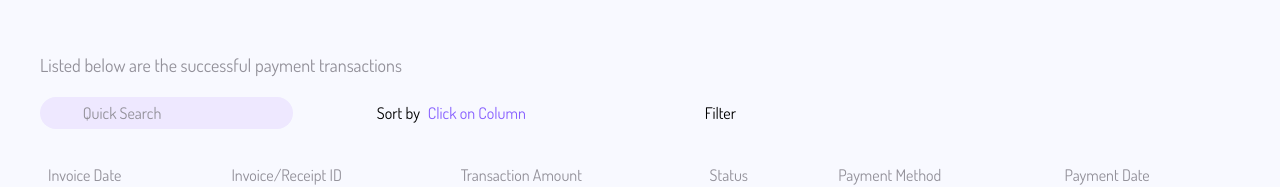
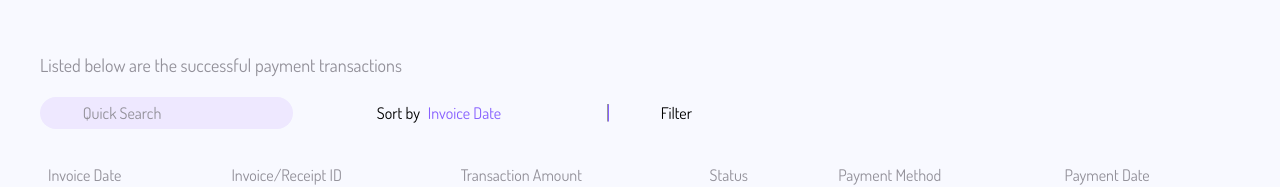
Before and after one commit to yuhanasy/react-data-table, a React (Create React App) app: page / in a window 1280 px wide. Shown: the top 187 px of the page. Built offline with nearby package versions, Linux system fonts and the light colour scheme; some icons are missing.

Commit message:
improve sorting button functionality

```diff
--- a/src/components/DataTable/index.js
+++ b/src/components/DataTable/index.js
@@ -26,7 +26,7 @@ import {
 class DataTable extends React.Component {
   state = {
     currentRows: [],
-    sortBy: "Click on Column",
+    sortBy: "invoiceDate",
     ascending: true,
     data: [],
     input: ""
@@ -43,11 +43,10 @@ class DataTable extends React.Component {
     });
   };
 
-  handleClickColumn = event => {
-    const value = event.target.id;
+  handleSort = event => {
+    const value = event ? event.target.id : this.state.sortBy;
     let copyData = [...this.props.data];
     let { ascending } = this.state;
-    const { header } = this.props;
 
     // Convert invoice date payment date and payment date data into date type
     for (let d of copyData) {
@@ -57,10 +56,6 @@ class DataTable extends React.Component {
         d.paymentDate = strToDate(d.paymentDate);
       }
     }
-
-    const sortBy = header
-      .filter(col => col.value.match(value))
-      .map(col => col.label);
 
     ascending = ascending ? false : true;
     let sortedData = copyData.sort(dynamicSort(value, ascending));
@@ -74,7 +69,7 @@ class DataTable extends React.Component {
       }
     }
 
-    this.setState({ sortBy, data: sortedData, ascending });
+    this.setState({ sortBy: value, data: sortedData, ascending });
   };
 
   handleSearch = input => {
@@ -106,7 +101,11 @@ class DataTable extends React.Component {
             col.value === "total"
               ? formatCurrency.format(row.total)
               : row[col.value];
-          return <Col key={col.value}>{value !== null ? value : "-"}</Col>;
+          return (
+            <Col id={col.value} key={col.value} onClick={this.handleSort}>
+              {value !== null ? value : "-"}
+            </Col>
+          );
         })}
       </Row>
     ));
@@ -124,18 +123,19 @@ class DataTable extends React.Component {
         </TableInfo>
         <Options>
           <Search onSearch={this.handleSearch} />
-          <Sort column={sortBy} order={ascending} />
+          <Sort
+            sortBy={sortBy}
+            order={ascending}
+            handleSort={this.handleSort}
+            header={header}
+          />
           <Filter options={header} data={data} onFilter={this.handleFilter} />
         </Options>
         <Table>
           <TableHead>
             <Row>
               {header.map(col => (
-                <Head
-                  key={col.value}
-                  id={col.value}
-                  onClick={this.handleClickColumn}
-                >
+                <Head key={col.value} id={col.value} onClick={this.handleSort}>
                   {col.label}
                 </Head>
               ))}
--- a/src/components/Filter/index.js
+++ b/src/components/Filter/index.js
@@ -10,7 +10,8 @@ import {
   SubmitBtn,
   ResetBtn,
   FilterContainer,
-  FilterText
+  FilterText,
+  Separator
 } from "./styles";
 
 import { matcher } from "../../utils/helpers";
@@ -100,6 +101,7 @@ class Filter extends React.Component {
 
     return (
       <FilterContainer>
+        <Separator />
         <box-icon name="filter" size="md" onClick={this.openModalHandler} />
         <FilterText onClick={this.openModalHandler}>Filter</FilterText>
         <Modal
--- a/src/components/Filter/styles.js
+++ b/src/components/Filter/styles.js
@@ -67,3 +67,9 @@ export const ResetBtn = styled.input.attrs({ type: "button" })`
 export const Divider = styled.hr`
   border-top: 1px solid #8760ff;
 `;
+
+export const Separator = styled.hr`
+  border-right: 1px solid #8760ff;
+  height: 16px;
+  margin: 0 8px 0 0;
+`;
--- a/src/components/Sort/index.js
+++ b/src/components/Sort/index.js
@@ -3,17 +3,34 @@ import React from "react";
 import { SortContainer, SortText, SortOption } from "./styles";
 import "boxicons";
 
-const Sort = ({ column, order }) => {
+class Sort extends React.Component {
+  handleClick = event => {
+    this.props.handleSort();
+  };
+
+  getSortBY = () => {
+    const { sortBy, header } = this.props;
+    return header.filter(col => col.value === sortBy).map(col => col.label);
+  };
+
+  render() {
+    const { sortBy, order } = this.props;
     const upOrDown = order ? "90" : "270";
 
     return (
-    <SortContainer>
+      <SortContainer id={sortBy} onClick={this.handleClick}>
         <box-icon name="menu-alt-left" size="md" />
         <SortText>Sort by</SortText>
-      <SortOption>{column}</SortOption>
-      <box-icon name="arrow-back" rotate={upOrDown} size="sm" color="#8760ff" />
+        <SortOption>{this.getSortBY()}</SortOption>
+        <box-icon
+          name="arrow-back"
+          rotate={upOrDown}
+          size="sm"
+          color="#8760ff"
+        />
       </SortContainer>
     );
-};
+  }
+}
 
 export default Sort;
--- a/src/components/Sort/styles.js
+++ b/src/components/Sort/styles.js
@@ -1,9 +1,9 @@
 import styled from "styled-components";
 
 export const SortContainer = styled.div`
-  width: 280px;
+  width: 250px;
   padding: 4px 8px;
-  margin-right: 32px;
+  margin-right: 8px;
   display: flex;
   justify-content: flex-start;
   align-items: center;
--- a/src/utils/helpers/index.js
+++ b/src/utils/helpers/index.js
@@ -53,7 +53,7 @@ export const quickSearch = (input, data) => {
 };
 
 export const dateToStr = date => {
-  return [date.getDate(), date.getMonth() + 1, date.getFullYear()]
+  return [date.getDate(), date.getMonth(), date.getFullYear()]
     .map(n => (n < 10 ? `0${n}` : `${n}`))
     .join("-");
 };
```
Lines whose indentation alone changed are shown as unchanged.
